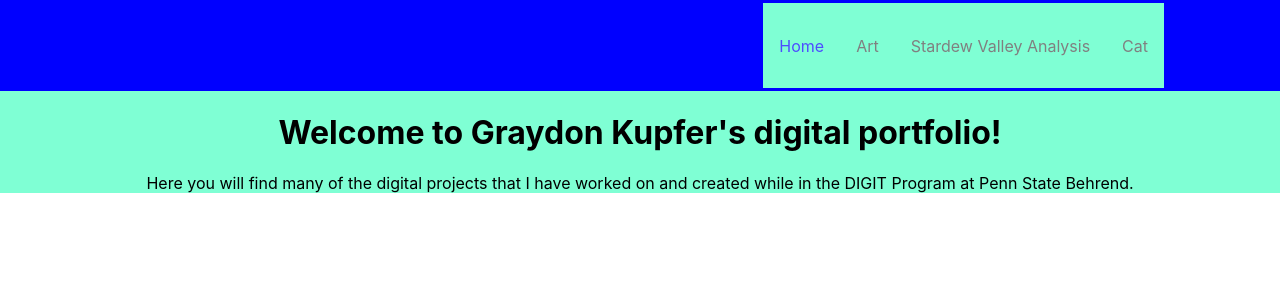
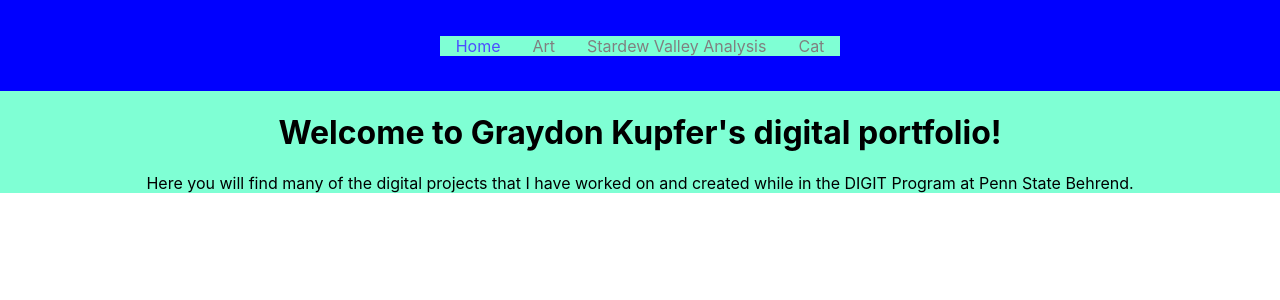
Before and after one commit to gak5275/graydon-portfolio, a React (Create React App) app: page / in a window 1280 px wide. Shown: the top 300 px of the page. Built offline with nearby package versions, Linux system fonts and the light colour scheme.

Commit message:
centered nav bar

```diff
--- a/src/components/Navbar/index.js
+++ b/src/components/Navbar/index.js
@@ -10,6 +10,8 @@ export const Nav = styled.nav`
     justify-content: space-between;
     padding: 0.2rem calc((100vw - 1000px) / 2);
     z-index: 12;
+    text-align: center;
+    margin: auto;
 `;
 
 export const NavLink = styled(Link)`
@@ -23,6 +25,8 @@ export const NavLink = styled(Link)`
     &.active {
         color: #4d4dff;
     }
+    text-align: center;
+    margin: auto;
 `;
 
 //export const Bars = styled(FaBars)`
@@ -51,4 +55,6 @@ white-space: nowrap; */
     @media screen and (max-width: 768px) {
         display: none;
     }
+    text-align: center;
+    margin: auto;
 `;
```
